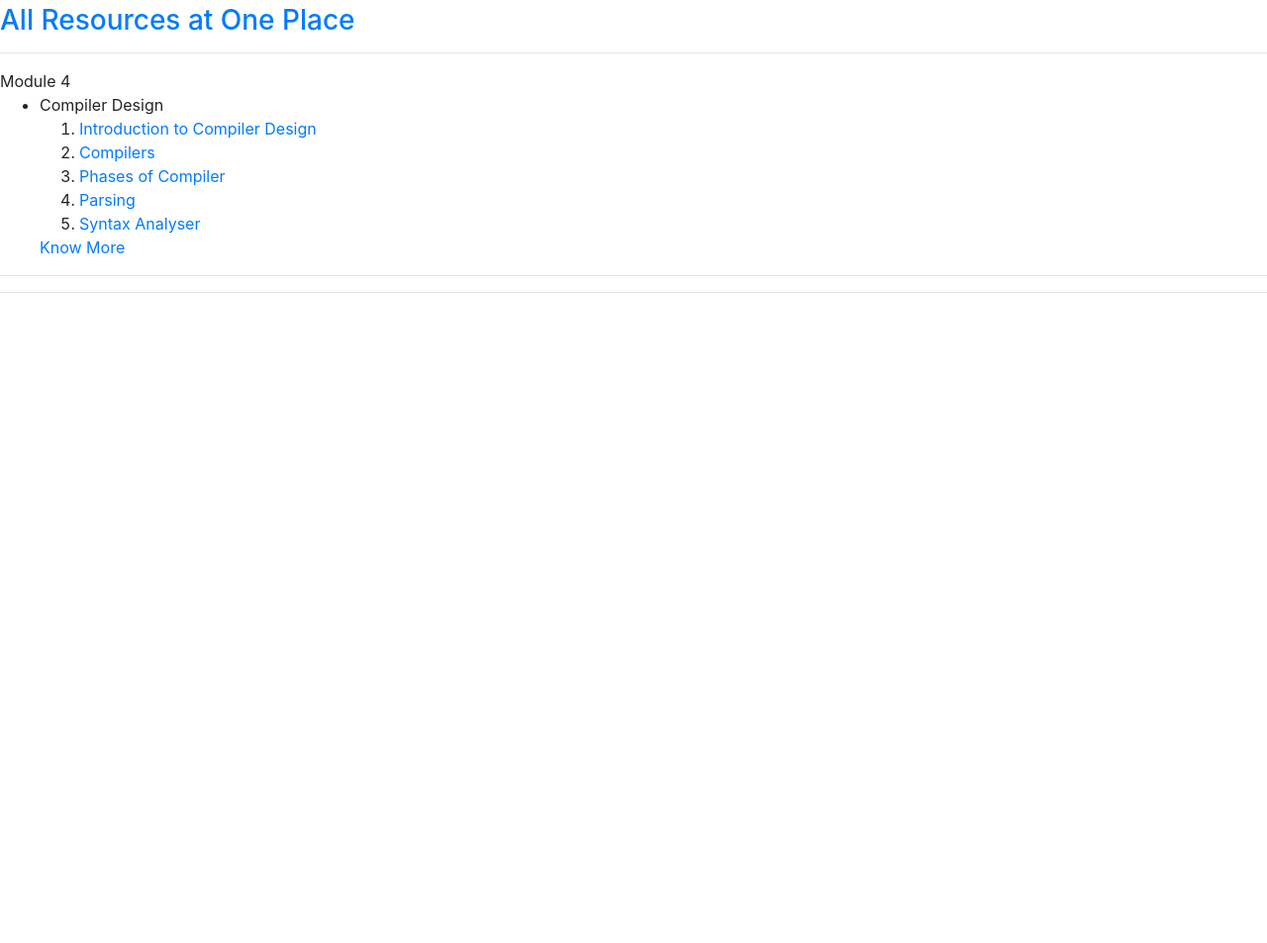
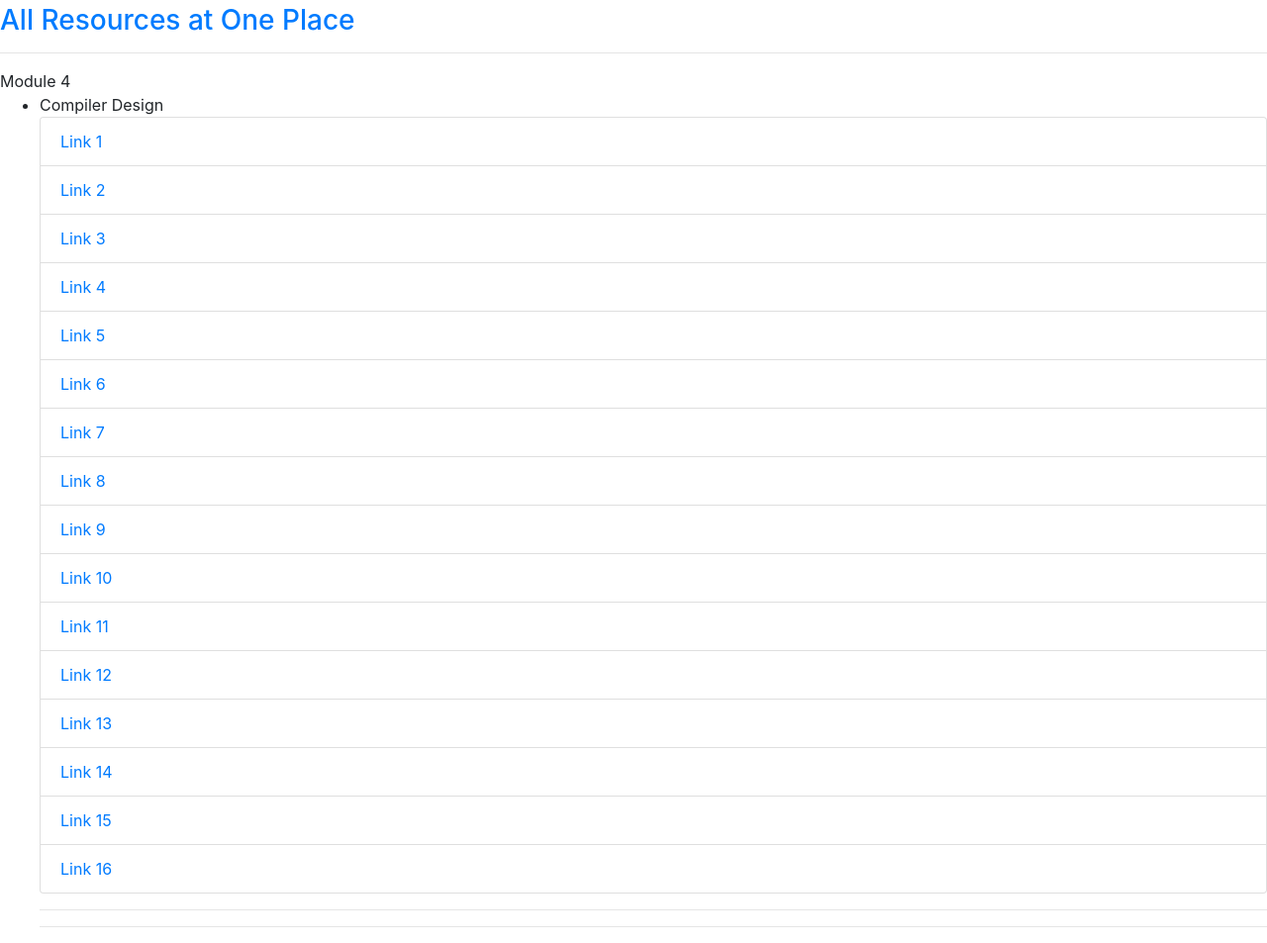
Before and after one commit to TrivandrumTuition/TrivandrumTuition.github.io, a plain HTML site: page sp.html in a window 1280 px wide. Shown: the part 501-1454 px from the top of the page at 99% size. Before the commit the page ends 813 px from the top, so only its background shows below. Drawn offline with nearby package versions, Linux system fonts and the light colour scheme.

Commit message:
Update sp.html

```diff
--- a/sp.html
+++ b/sp.html
@@ -82,21 +82,58 @@
 	</h2>
 <ul>
 <li>Compiler Design
-	<ol>
-  <li><a href="https://drive.google.com/file/d/1aJd049rYeM-vZkMrBZpXlg8Z4q1ZpH70/view?usp=drive_link" target="_blank">Introduction to Compiler Design</a></li>
+ <ul class="list-group">
+        <li class="list-group-item">
+            <a href="https://drive.google.com/file/d/1e_B_Scl_GufCAh0loHUu7JeeifjKrlkh/view?usp=drive_link" target="_blank">Link 1</a>
+        </li>
+        <li class="list-group-item">
+            <a href="https://drive.google.com/file/d/1Kd1e7dB3WI-0vxkVFRXeN_F2Mb-ThIgf/view?usp=drive_link" target="_blank">Link 2</a>
+        </li>
+        <li class="list-group-item">
+            <a href="https://drive.google.com/file/d/1e-3E2Jv1Z6j6rtqkclP8NLrjnTvTq1Nu/view?usp=drive_link" target="_blank">Link 3</a>
+        </li>
+        <li class="list-group-item">
+            <a href="https://drive.google.com/file/d/14_FFn0RnskiIBBSCEHVSPAkSVhAmPzcf/view?usp=drive_link" target="_blank">Link 4</a>
+        </li>
+        <li class="list-group-item">
+            <a href="https://drive.google.com/file/d/1_hfshHAX2kK4TNGSwjG3n9FGxNCmjWrP/view?usp=drive_link" target="_blank">Link 5</a>
+        </li>
+        <li class="list-group-item">
+            <a href="https://drive.google.com/file/d/1Vfi03U-N2s2ey7hQkqYrayxnoJ8Aeblt/view?usp=drive_link" target="_blank">Link 6</a>
+        </li>
+        <li class="list-group-item">
+            <a href="https://drive.google.com/file/d/1u6Gc1WlUT3enni2ZYkvmqAFazKm0FfnX/view?usp=drive_link" target="_blank">Link 7</a>
+        </li>
+        <li class="list-group-item">
+            <a href="https://drive.google.com/file/d/1hTfQxX56HEyiXKvh2H06uKIWIHlKAOW7/view?usp=drive_link" target="_blank">Link 8</a>
+        </li>
+        <li class="list-group-item">
+            <a href="https://drive.google.com/file/d/1e3M0cv5H7btvBRLIUcNCG78NAzz3hX8X/view?usp=drive_link" target="_blank">Link 9</a>
+        </li>
+        <li class="list-group-item">
+            <a href="https://drive.google.com/file/d/1Pssz8zQfDbG6_lH4mgow199WSUo6UkE2/view?usp=drive_link" target="_blank">Link 10</a>
+        </li>
+        <li class="list-group-item">
+            <a href="https://drive.google.com/file/d/1ktjeD_ceV4ZMkAmdFwYB75TBoIHoZ2pM/view?usp=drive_link" target="_blank">Link 11</a>
+        </li>
+        <li class="list-group-item">
+            <a href="https://drive.google.com/file/d/1aJd049rYeM-vZkMrBZpXlg8Z4q1ZpH70/view?usp=drive_link" target="_blank">Link 12</a>
+        </li>
+        <li class="list-group-item">
+            <a href="https://drive.google.com/file/d/1KPqwAKxdA5TvLXoA6QAEevKo_n7WSZyD/view?usp=drive_link" target="_blank">Link 13</a>
+        </li>
+        <li class="list-group-item">
+            <a href="https://drive.google.com/file/d/10AdyVxZajzoQH6cq1mzkdXta-FtyE9kB/view?usp=drive_link" target="_blank">Link 14</a>
+        </li>
+        <li class="list-group-item">
+            <a href="https://drive.google.com/file/d/19ZAqHWpZqqpD906ZIJrwBnh0HdJ-smGI/view?usp=drive_link" target="_blank">Link 15</a>
+        </li>
+        <li class="list-group-item">
+            <a href="https://drive.google.com/file/d/1RYp8W_wjd8zi8m7-6xcryXarrBSjDl5V/view?usp=drive_link" target="_blank">Link 16</a>
+        </li>
+    </ul>
 
-  <li><a href="https://drive.google.com/file/d/1KPqwAKxdA5TvLXoA6QAEevKo_n7WSZyD/view?usp=drive_link" target="_blank">Compilers</a></li>
-
-  <li><a href="https://drive.google.com/file/d/1Vfi03U-N2s2ey7hQkqYrayxnoJ8Aeblt/view?usp=drive_link" target="_blank">Phases of Compiler</a></li>
-
-  <li><a href="https://drive.google.com/file/d/1hTfQxX56HEyiXKvh2H06uKIWIHlKAOW7/view?usp=drive_link" target="_blank">Parsing</a></li>
-
-  <li><a href="https://drive.google.com/file/d/1RYp8W_wjd8zi8m7-6xcryXarrBSjDl5V/view?usp=drive_link" target="_blank">Syntax Analyser</a></li>
-</ol>
-
-
-	<a href="" target="_blank">Know More</a></li>
-</ul>
+</li>
 
 <hr>
 
```
